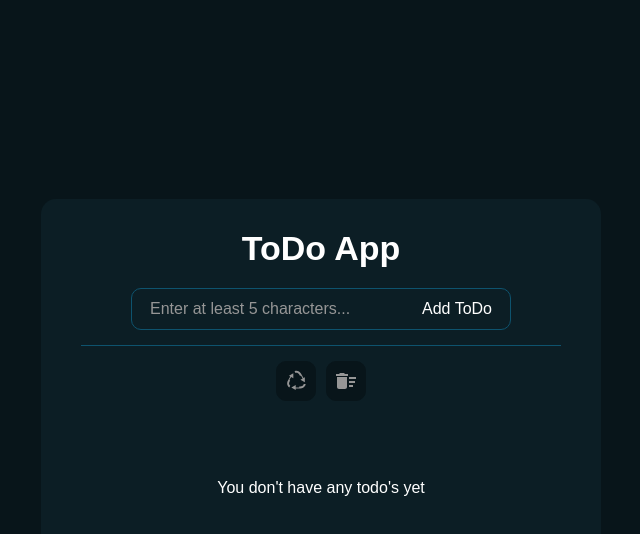
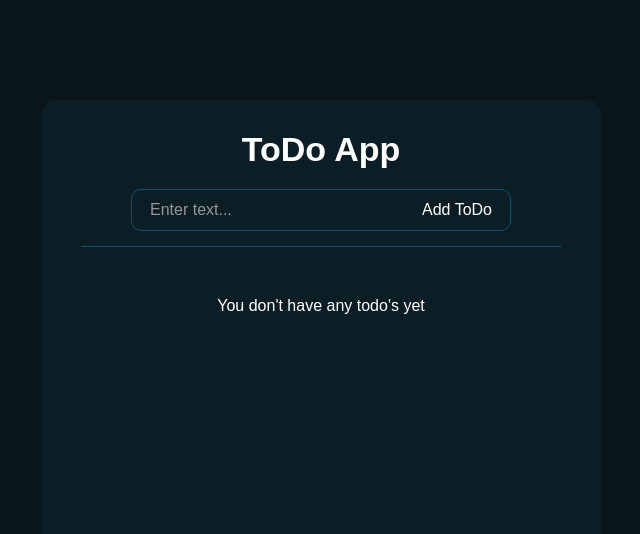
Before and after one commit to St1llSane/Todo-TS-Zustand, a React (Vite) app: page / in a window 1280 px wide. Shown: the top 534 px of the page, without its empty margins (319-959 px from the left). Built offline with nearby package versions, Linux system fonts and the light colour scheme; a web font is replaced by a local one.

Commit message:
added animation via framer-motion

```diff
--- a/package.json
+++ b/package.json
@@ -9,6 +9,7 @@
     "preview": "vite preview"
   },
   "dependencies": {
+    "framer-motion": "^10.12.2",
     "react": "^18.2.0",
     "react-dom": "^18.2.0",
     "react-icons": "^4.8.0",
--- a/src/components/AddTodo.tsx
+++ b/src/components/AddTodo.tsx
@@ -11,7 +11,7 @@ const AddTodo: FC = () => {
 	const changeHandler = (e: ChangeEvent<HTMLInputElement>) => {
 		setInputValue(e.target.value)
 
-		if (isValid === false && e.target.value.length >= 5) {
+		if (isValid === false && e.target.value.length >= 1) {
 			setIsValid(true)
 		}
 	}
@@ -19,7 +19,7 @@ const AddTodo: FC = () => {
 	const submitHandler = (e: FormEvent<HTMLFormElement>) => {
 		e.preventDefault()
 
-		if (inputRef.current && inputRef.current?.value.length >= 5) {
+		if (inputRef.current && inputRef.current?.value.length >= 1) {
 			createTodo(inputValue)
 			setIsValid(true)
 			setInputValue('')
@@ -35,7 +35,7 @@ const AddTodo: FC = () => {
 			<form className={styles.form} onSubmit={submitHandler}>
 				<input
 					type='text'
-					placeholder='Enter at least 5 characters...'
+					placeholder='Enter text...'
 					value={inputValue}
 					ref={inputRef}
 					onChange={changeHandler}
--- a/src/components/ControlTodos.tsx
+++ b/src/components/ControlTodos.tsx
@@ -2,14 +2,25 @@ import { FC } from 'react'
 import DeleteAll from './DeleteAll'
 import DeleteChecked from './DeleteChecked'
 import styles from '../styles/control-todos.module.scss'
+import { useTodoStore } from '../data/stores/useTodoStore'
+import { AnimatePresence, motion } from 'framer-motion'
 
 const ControlTodos: FC = () => {
-	return (
-		<div className={styles.controlTodos}>
-			<DeleteAll />
-      <DeleteChecked />
-		</div>
-	)
+	const [todos] = useTodoStore((state) => [state.todos])
+
+	return todos.length >= 1 ? (
+		<AnimatePresence>
+			<motion.div
+				className={styles.controlTodos}
+				initial={{ opacity: 0 }}
+				animate={{ opacity: 1 }}
+				exit={{opacity: 0}}
+			>
+				<DeleteAll />
+				<DeleteChecked />
+			</motion.div>
+		</AnimatePresence>
+	) : null
 }
 
 export default ControlTodos
--- a/src/components/NoTodos.tsx
+++ b/src/components/NoTodos.tsx
@@ -1,8 +1,20 @@
 import { FC } from 'react'
+import { AnimatePresence, motion } from 'framer-motion'
 import styles from '../styles/no-todos.module.scss'
 
 const NoTodos: FC = () => {
-	return <div className={styles.noTodos}>You don't have any todo's yet</div>
+	return (
+		<AnimatePresence mode='sync'>
+			<motion.div
+				className={styles.noTodos}
+				initial={{ y: 25, scale: 0.6 }}
+				animate={{ y: 0, scale: 1 }}
+				exit={{ y: 25 }}
+			>
+				You don't have any todo's yet
+			</motion.div>
+		</AnimatePresence>
+	)
 }
 
 export default NoTodos
--- a/src/components/TodoItem.tsx
+++ b/src/components/TodoItem.tsx
@@ -9,6 +9,7 @@ import {
 import { AiFillEdit, AiFillDelete, AiOutlineCheck } from 'react-icons/ai'
 import { useTodoStore } from '../data/stores/useTodoStore'
 import styles from '../styles/todo-item.module.scss'
+import { AnimatePresence, motion } from 'framer-motion'
 
 interface TodoItemProps {
 	id: number
@@ -58,7 +59,14 @@ const TodoItem: FC<TodoItemProps> = ({ id, title, completed }) => {
 	}
 
 	return (
-		<div className={styles.todoItem}>
+		<AnimatePresence mode='popLayout'>
+			<motion.div
+				className={styles.todoItem}
+				layout
+				initial={{ opacity: 0 }}
+				animate={{ opacity: 1 }}
+				exit={{ opacity: 0 }}
+			>
 				<div className={styles.checkbox}>
 					<label>
 						<input
@@ -88,7 +96,8 @@ const TodoItem: FC<TodoItemProps> = ({ id, title, completed }) => {
 						<AiFillDelete />
 					</button>
 				</div>
-		</div>
+			</motion.div>
+		</AnimatePresence>
 	)
 }
 
--- a/src/styles/app.module.scss
+++ b/src/styles/app.module.scss
@@ -8,12 +8,13 @@ body {
 
 .app {
 	min-height: 100vh;
-	display: grid;
-	place-content: center;
-	grid-template-columns: minmax(300px, 560px);
-	padding: 80px 0;
+	display: flex;
+	justify-content: center;
+	padding: 100px 0;
 
 	.wrapper {
+		width: 100%;
+		max-width: 560px;
 		background-color: $c-bg-light;
 		border-radius: $b-r-big;
 		padding: 30px 40px;
--- a/src/styles/no-todos.module.scss
+++ b/src/styles/no-todos.module.scss
@@ -3,5 +3,5 @@
 .noTodos {
   display: grid;
   place-content: center;
-  min-height: 144px;
+  margin-top: 35px;
 }
--- a/src/styles/todos-list.module.scss
+++ b/src/styles/todos-list.module.scss
@@ -1,5 +1,4 @@
 .todoList {
-  min-height: 156px;
   display: flex;
   flex-direction: column;
   row-gap: 15px;
```
Also changed, not shown: 1 other file (tests, documents, lock files or other folders). Lines whose indentation alone changed are shown as unchanged.
